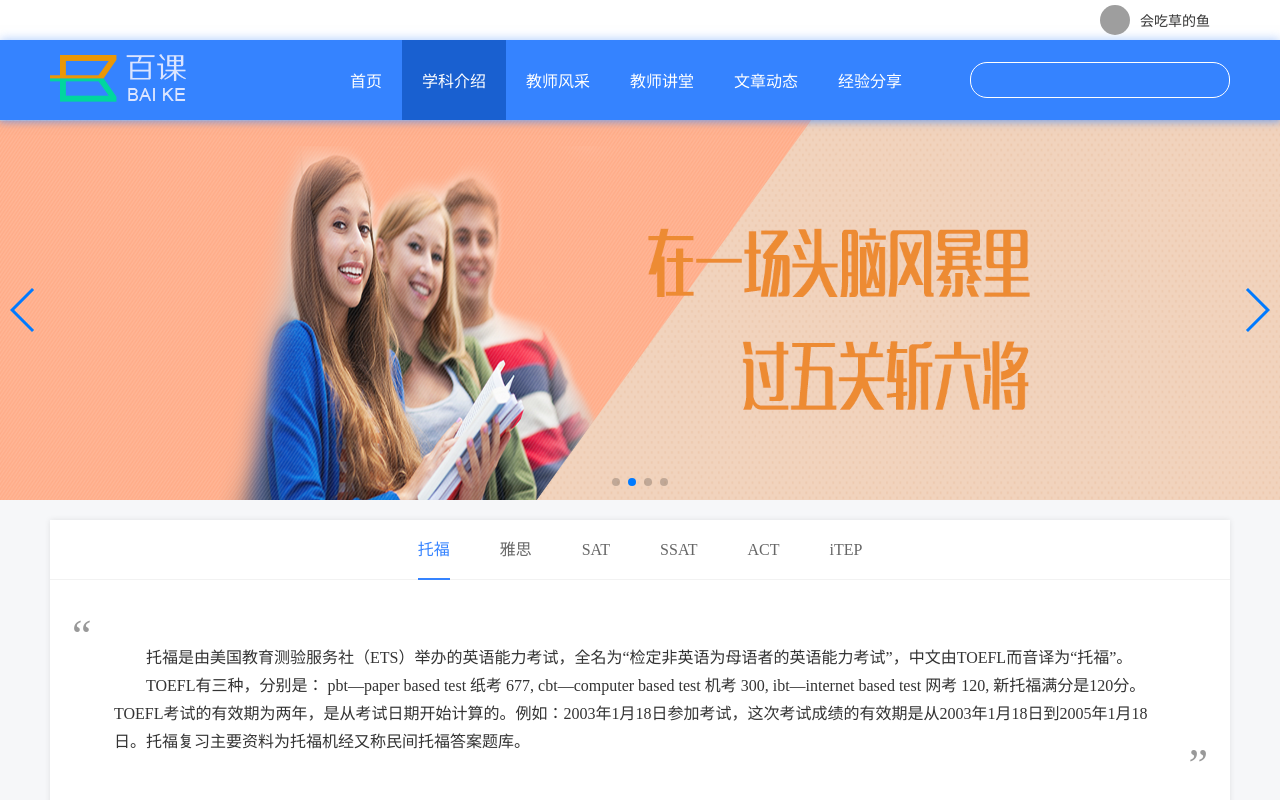
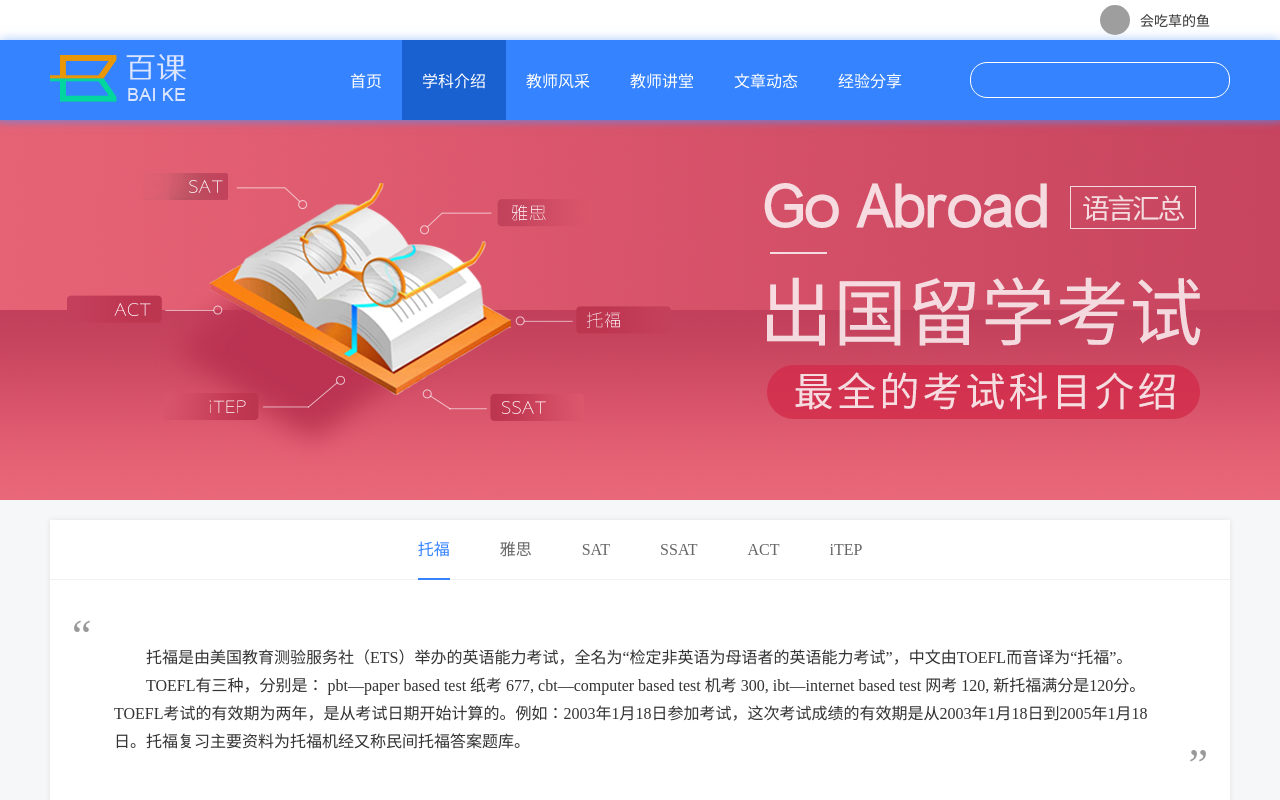
Before and after one commit to qiygan/baike, a Nuxt app: page /subject in a window 1280 px wide. Shown: the top 800 px of the page. Built offline with nearby package versions, Linux system fonts and the light colour scheme; grey boxes are pictures that could not be loaded.

Commit message:
跳转链接添加以及背景图变形处理

```diff
--- a/components/CourseList.vue
+++ b/components/CourseList.vue
@@ -4,13 +4,24 @@
       class="course-item"
       v-for="(item, index) in data"
       :key="index">
-      <div class="course-cover">
+      <nuxt-link
+          tag="div"
+          class="course-cover"
+          :to="`/classroom/${item.id}`"
+          >
         <img :src="item.cover" :alt="item.name">
         <p class="course-time">{{item.watchTime ? `已看到${item.watchTime}`: item.duration}}</p>
         <i class="play-ico"></i>
-      </div>
+      </nuxt-link>
       <div class="course-cont">
-        <p class="course-title" :type="item.type">{{item.title}}</p>
+        <nuxt-link
+          tag="p"
+          class="course-title"
+          :to="`/classroom/${item.id}`"
+          :type="item.type"
+          >
+          {{item.title}}
+        </nuxt-link>
         <p
           class="course-money"
           :class="item.price < 10 ? 'txt' : ''"
@@ -100,7 +111,7 @@ export default {
       &:hover {
         box-shadow: 0 0 8px rgba(22, 22, 22, .14);
         .course-cover img {
-          transform: scale(1.2);
+        transform: scale(1.2);
         }
       }
     }
@@ -148,6 +159,7 @@ export default {
       font-size: 16px;
       color: #333;
       line-height: 16px;
+      cursor: pointer;
       @extend %ellipsis;
       &:before {
         content: attr(type);
--- a/pages/classroom/index.vue
+++ b/pages/classroom/index.vue
@@ -1,8 +1,6 @@
 <template>
   <div class="classroom-wrap">
-    <div class="banner-swiper">
-      <img src="~/assets/images/banner/banner7.png" alt="推荐教师讲堂">
-    </div>
+    <div class="banner-swiper" :style="{background: bannerImg}"></div>
     <div class="classroom-filter-box">
       <div class="filter-box first">
         <span class="type-title">分类：</span>
@@ -99,6 +97,7 @@ export default {
   },
   data () {
     return {
+      bannerImg: `url(${require('~/assets/images/banner/banner7.png')}) no-repeat center`
     }
   },
   // Set Meta Tags for this Page
--- a/pages/experience/index.vue
+++ b/pages/experience/index.vue
@@ -1,7 +1,6 @@
 <template>
   <div class="experience-wrap">
-    <div class="banner-swiper">
-      <img src="~assets/images/banner/banner9.jpg" alt="经验分享banner">
+    <div class="banner-swiper" :style="{background: bannerImg}">
     </div>
     <section class="experience-skill">
       <div class="experience-skill-inner">
@@ -31,6 +30,7 @@ export default {
   },
   data () {
     return {
+      bannerImg: `url(${require('~/assets/images/banner/banner9.jpg')}) no-repeat center`
     }
   },
   // Set Meta Tags for this Page
--- a/pages/home/attention.vue
+++ b/pages/home/attention.vue
@@ -31,6 +31,7 @@
                   :key="i">
                   <img :src="ele.cover" :alt="ele.title">
                   <p class="records-time">{{ele.duration}}</p>
+                  <i class="play-ico small-ico"></i>
                 </div>
                 <button type="button" class="page-btn page-prev">&lt;</button>
                 <button type="button" class="page-btn page-next">&gt;</button>
@@ -174,9 +175,22 @@ export default {
         position: relative;
         width: 210px;
         height: 140px;
+        overflow: hidden;
         img {
           width: 100%;
           height: 100%;
+          transition: transform .25s ease-in-out;
+        }
+        .play-ico {
+          display: none;
+        }
+        &:hover {
+          .play-ico {
+            display: block;
+          }
+          img {
+            transform: scale(1.2);
+          }
         }
       }
       .records-time {
--- a/pages/index.vue
+++ b/pages/index.vue
@@ -3,15 +3,12 @@
     <swiper :options="swiperOption" class="banner-swiper" ref="mySwiper">
       <swiper-slide
         v-for="(item, index) in [1, 2, 3, 4]"
-        :key="index">
-        <img v-if="index==0" src="~/assets/images/banner/banner1.png" />
-        <img v-else-if="index==1" src="~/assets/images/banner/banner2.png" />
-        <img v-else-if="index==2" src="~/assets/images/banner/banner3.png" />
-        <img v-else-if="index==3" src="~/assets/images/banner/banner4.png" />
+        :key="index"
+        :style="{background: swiperSlides[index]}">
       </swiper-slide>
-      <div class="swiper-pagination" slot="pagination"></div>
+      <!-- <div class="swiper-pagination" slot="pagination"></div>
       <div class="swiper-button-prev" slot="button-prev"></div>
-      <div class="swiper-button-next" slot="button-next"></div>
+      <div class="swiper-button-next" slot="button-next"></div> -->
     </swiper>
     <section class="subject-box">
       <h2 class="title"><span class="point-ico point-left"></span>学科分类<span class="point-ico point-right"></span></h2>
@@ -77,10 +74,11 @@
         <nuxt-link to="/teacher" class="view-more">更多>></nuxt-link>
       </h2>
       <div class="teacher-list">
-        <div
+        <nuxt-link
           class="teacher-item"
           v-for="(item, index) in teacherList"
-          :key="index">
+          :key="index"
+          :to="`/user/${item.id}`">
           <img
             class="teacher-avatar"
             :src="item.avatar"
@@ -91,7 +89,7 @@
             <div>课程<span class="num">{{item.courseNum}}</span></div>
             <div>关注<span class="num">{{item.attentionNum}}</span></div>
           </div>
-        </div>
+        </nuxt-link>
       </div>
     </section>
     <section class="vista-box">
@@ -144,11 +142,10 @@ export default {
         }
       },
       swiperSlides: [
-        '~/assets/images/banner/banner1.png',
-        '~/assets/images/banner/banner2.png',
-        '~/assets/images/banner/banner3.png',
-        '~/assets/images/banner/banner4.png',
-        '~/assets/images/banner/banner5.png'
+        `url(${require('~/assets/images/banner/banner1.png')}) no-repeat center`,
+        `url(${require('~/assets/images/banner/banner2.png')}) no-repeat center`,
+        `url(${require('~/assets/images/banner/banner3.png')}) no-repeat center`,
+        `url(${require('~/assets/images/banner/banner4.png')}) no-repeat center`
       ]
     }
   },
--- a/pages/subject/index.vue
+++ b/pages/subject/index.vue
@@ -1,15 +1,14 @@
 <template>
   <div class="subject-wrap">
     <swiper :options="swiperOption" class="banner-swiper" ref="mySwiper">
-      <swiper-slide v-for="(item, index) in [1, 2, 3, 4]" :key="index">
-        <img v-if="index==0" src="~/assets/images/banner/banner6.png" />
-        <img v-else-if="index==1" src="~/assets/images/banner/banner1.png" />
-        <img v-else-if="index==2" src="~/assets/images/banner/banner2.png" />
-        <img v-else-if="index==3" src="~/assets/images/banner/banner4.png" />
+      <swiper-slide
+        v-for="(item, index) in [1]"
+        :key="index"
+        :style="{background: swiperSlides[0]}">
       </swiper-slide>
-      <div class="swiper-pagination" slot="pagination"></div>
+      <!-- <div class="swiper-pagination" slot="pagination"></div>
       <div class="swiper-button-prev" slot="button-prev"></div>
-      <div class="swiper-button-next" slot="button-next"></div>
+      <div class="swiper-button-next" slot="button-next"></div> -->
     </swiper>
     <section class="subject-cont">
       <ul class="subject-filter">
@@ -64,7 +63,7 @@ export default {
     return {
       swiperOption: {
         autoplay: true,
-        loop: true,
+        loop: false,
         pagination: {
           el: '.swiper-pagination'
         },
@@ -78,12 +77,10 @@ export default {
         }
       },
       swiperSlides: [
-        '~/assets/images/banner/banner1.png',
-        '~/assets/images/banner/banner2.png',
-        '~/assets/images/banner/banner3.png',
-        '~/assets/images/banner/banner4.png',
-        '~/assets/images/banner/banner5.png',
-        '~/assets/images/banner/banner6.png'
+        `url(${require('~/assets/images/banner/banner6.png')}) no-repeat center`,
+        `url(${require('~/assets/images/banner/banner1.png')}) no-repeat center`,
+        `url(${require('~/assets/images/banner/banner2.png')}) no-repeat center`,
+        `url(${require('~/assets/images/banner/banner4.png')}) no-repeat center`
       ]
     }
   },
--- a/pages/teacher/index.vue
+++ b/pages/teacher/index.vue
@@ -1,8 +1,6 @@
 <template>
   <div class="teacher-wrap">
-    <div class="banner-swiper">
-      <img src="~/assets/images/banner/banner8.png" alt="推荐金牌讲师">
-    </div>
+    <div class="banner-swiper" :style="{background: bannerImg}"></div>
     <div class="teacher-filter-box">
       <div class="filter-box first">
         <span class="type-title">分类：</span>
@@ -63,6 +61,7 @@ export default {
   },
   data () {
     return {
+      bannerImg: `url(${require('~/assets/images/banner/banner8.png')}) no-repeat center`
     }
   },
   // Set Meta Tags for this Page
```
